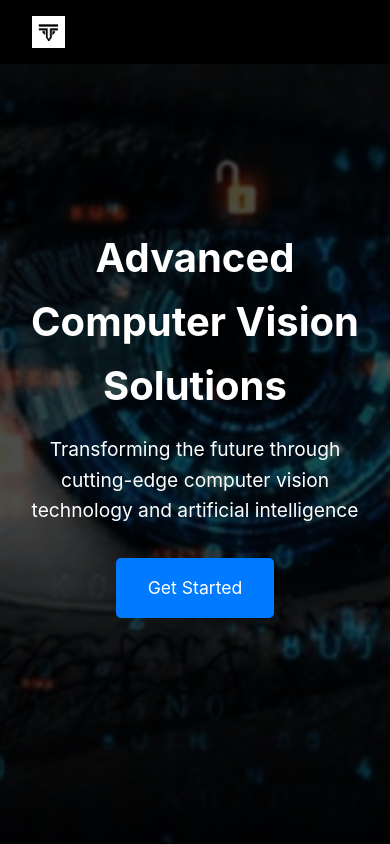
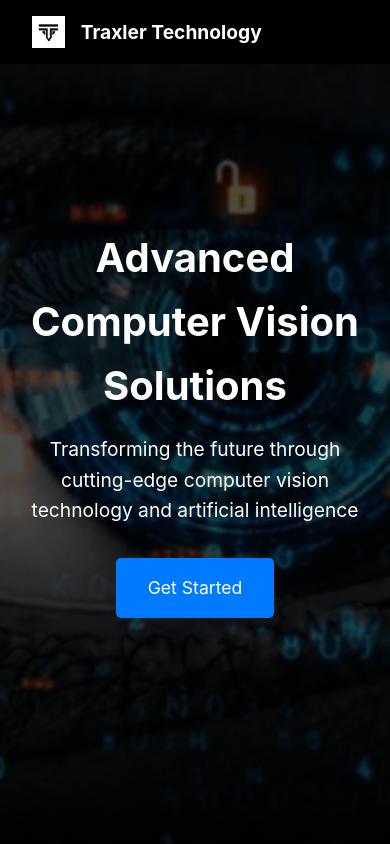
Before and after one commit to CalebTraxler/Traxler_, a plain HTML site: page index.html in a window 390 px wide. Shown: the top 844 px of the page. Drawn offline with Linux system fonts and the light colour scheme.

Commit message:
Update index.html

```diff
--- a/index.html
+++ b/index.html
@@ -4,6 +4,7 @@
     <meta charset="UTF-8">
     <meta name="viewport" content="width=device-width, initial-scale=1.0">
     <title>Traxler Technology - Computer Vision Solutions</title>
+    <link rel="icon" type="image/png" href="images/Traxler_Tech_Logo.png">
     <style>
         :root {
             --primary-blue: #007bff;
@@ -46,11 +47,18 @@
             text-decoration: none;
             display: flex;
             align-items: center;
+            gap: 1rem;
         }
 
         .logo img {
             height: 40px;
             width: auto;
+        }
+
+        .logo span {
+            color: #ffffff;
+            font-size: 1.5rem;
+            font-weight: bold;
         }
 
         .nav-links {
@@ -184,6 +192,10 @@
             .logo img {
                 height: 32px;
             }
+
+            .logo span {
+                font-size: 1.2rem;
+            }
         }
     </style>
 </head>
@@ -192,6 +204,7 @@
         <div class="nav-content">
             <a href="#" class="logo">
                 <img src="images/Traxler_Tech_Logo.png" alt="Traxler Technology">
+                <span>Traxler Technology</span>
             </a>
             <div class="nav-links">
                 <a href="#services">Services</a>
@@ -240,7 +253,7 @@
 
     <footer id="contact">
         <p>Contact us to learn more about our computer vision solutions</p>
-        <a href="mailto:traxlertechnology@gmail.com" class="cta-button">Contact Us</a>
+        <a href="mailto:contact@traxlertech.com" class="cta-button">Contact Us</a>
     </footer>
 </body>
 </html>
```
